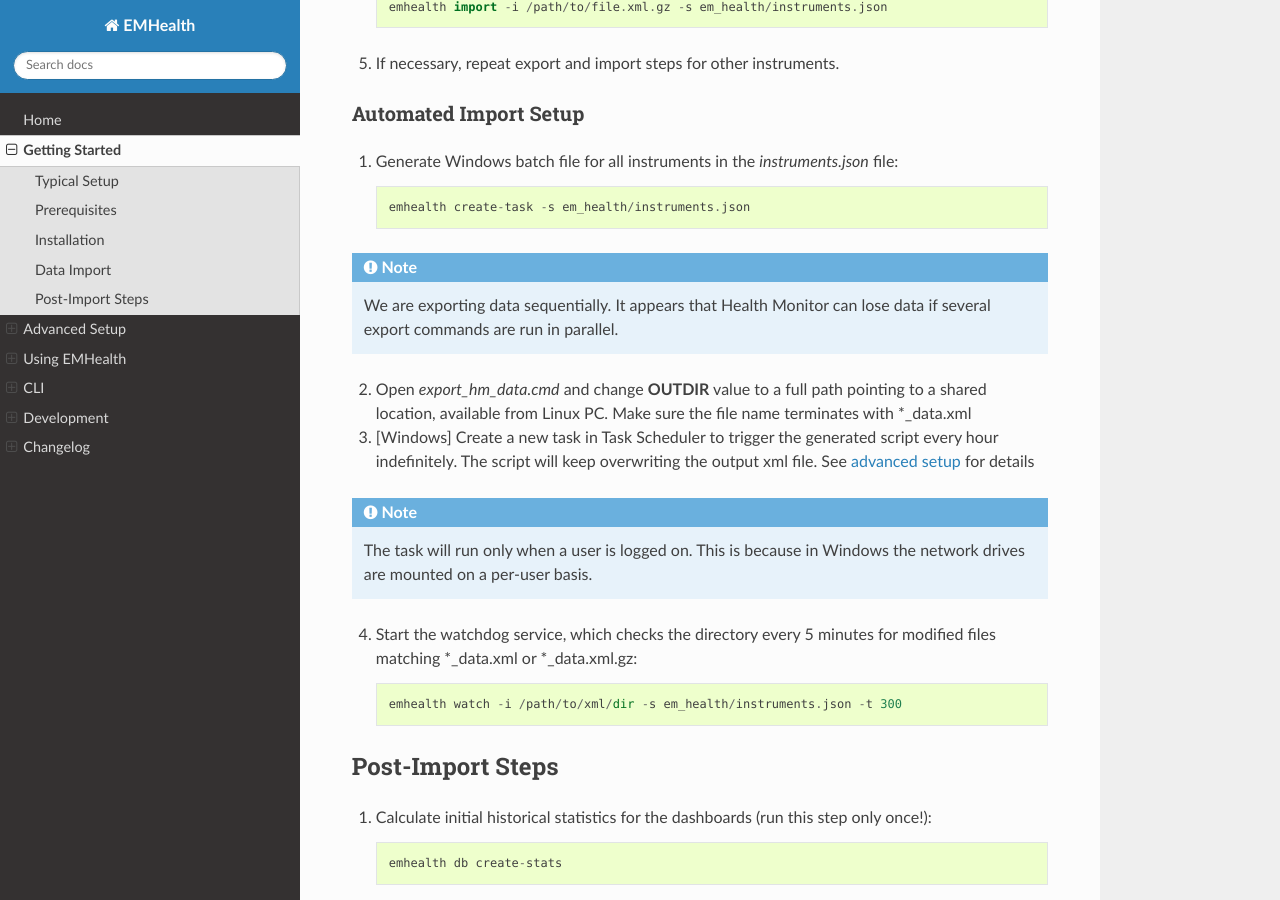
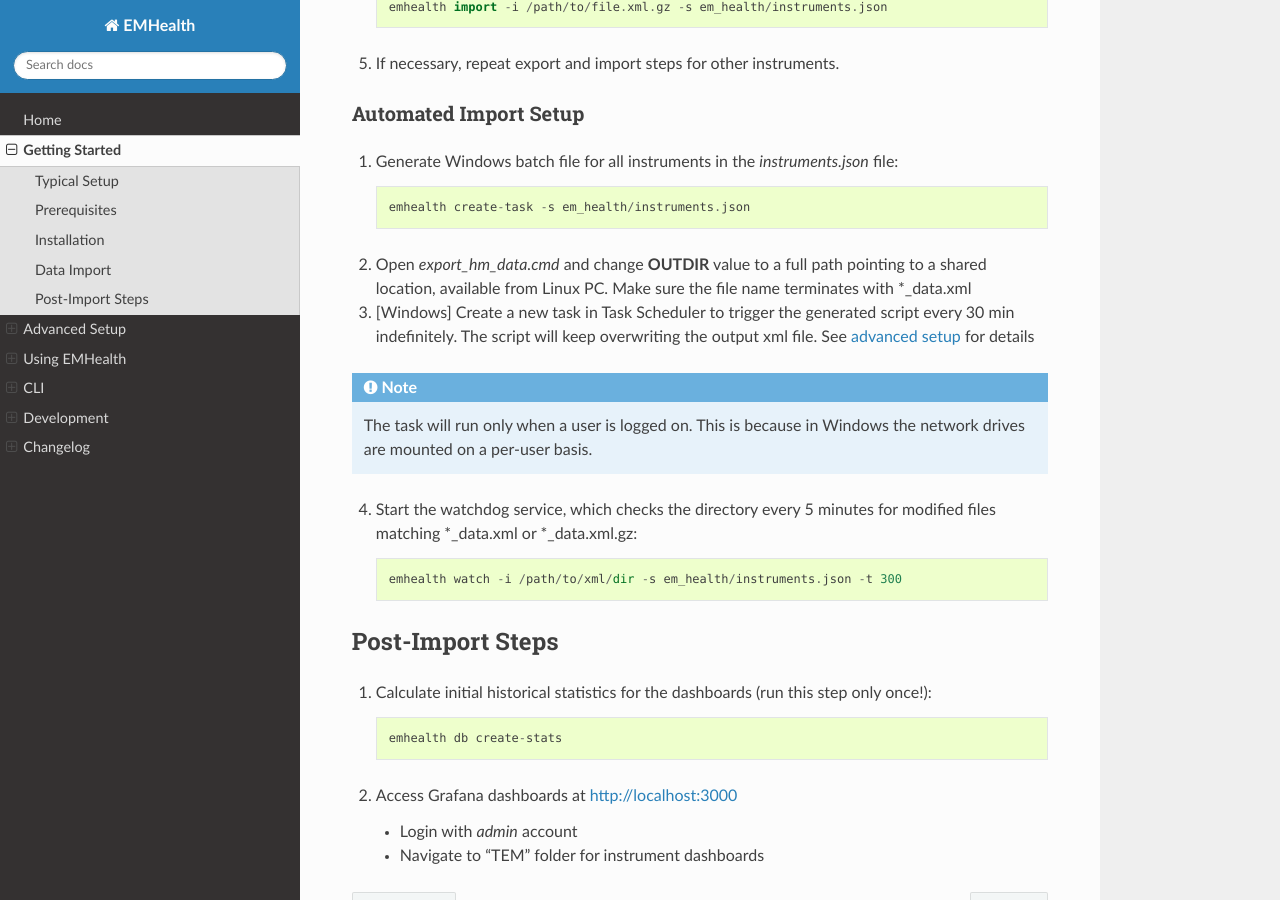
Before and after one commit to azazellochg/em_health, a Sphinx documentation site: the page built from docs/getting_started.rst, in a window 1280 px wide and 900 px high, scrolled down 2932 px. Built offline with Sphinx 7.4.7 and the Read the Docs theme 3.1.0, drawn with Linux system fonts in a browser that asks for light colours.

Commit message:
import 30 min

```diff
--- a/docs/advanced_setup.rst
+++ b/docs/advanced_setup.rst
@@ -57,7 +57,7 @@ To create a new task in Windows Task Scheduler:
 
 .. image:: /_static/task-01.png
 
-4. On the *Triggers* tab add a new trigger to repeat the task every hour indefinitely
+4. On the *Triggers* tab add a new trigger to repeat the task every 30 min indefinitely
 
 .. image:: /_static/task-02.png
 
--- a/docs/getting_started.rst
+++ b/docs/getting_started.rst
@@ -100,10 +100,8 @@ Automated Import Setup
 
        emhealth create-task -s em_health/instruments.json
 
-.. note:: We are exporting data sequentially. It appears that Health Monitor can lose data if several export commands are run in parallel.
-
 2. Open `export_hm_data.cmd` and change **OUTDIR** value to a full path pointing to a shared location, available from Linux PC. Make sure the file name terminates with \*_data.xml
-3. [Windows] Create a new task in Task Scheduler to trigger the generated script every hour indefinitely. The script will keep overwriting the output xml file. See `advanced setup <advanced_setup.html#creating-a-windows-task>`_ for details
+3. [Windows] Create a new task in Task Scheduler to trigger the generated script every 30 min indefinitely. The script will keep overwriting the output xml file. See `advanced setup <advanced_setup.html#creating-a-windows-task>`_ for details
 
 .. note:: The task will run only when a user is logged on. This is because in Windows the network drives are mounted on a per-user basis.
 
```
Also changed, not shown: docs/_static/task-02.png.
